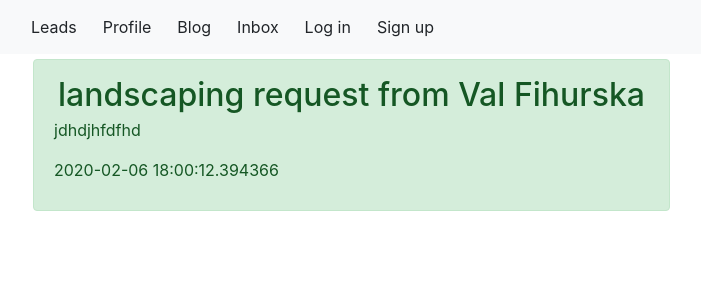
After one commit to erelin6613/flask-app, a Flask app: page /lead/14 in a window 1280 px wide. The commit adds this page. Shown: the top 300 px of the page, without its empty margins (52-753 px from the left). Run offline with Flask 2, Linux system fonts and the light colour scheme; data comes from the database, SQL or seed files in the repository; both versions use the stored data as it was after the commit; parts of the project's set-up code (start-up, migrations or seed data) failed here and were passed over; some libraries are stand-ins or nearby versions.

Commit message:
Update from 07-Feb-2020

```diff
--- a/app/routes.py
+++ b/app/routes.py
@@ -152,17 +152,13 @@ def service_request():
     return render_template('service-request.html', title='Find Pros', form=form, beta=beta)
 
 
-"""
-@app.route('/blog/<slug>')
-def blog(slug):
-	#post = posts
-	for post in posts:
-		if post.slug == slug:
-			return render_template('blog-post.html', title=post.name, post=post)
-		else:
-			post = None
 
-	if post == None:
-		flash('Oops, an error occured.')
+@app.route('/leads')
+def leads():
+    leads = ServiceRequest.query.order_by(ServiceRequest.creation_time.desc()).paginate(per_page=5)
+    return render_template('leads.html', leads=leads)
 
-"""
+@app.route('/lead/<int:lead_id>', methods=['GET', 'PUT'])
+def lead(lead_id):
+    lead = ServiceRequest.query.get_or_404(lead_id)
+    return render_template('lead.html', lead=lead)
--- a/app/templates/base.html
+++ b/app/templates/base.html
@@ -20,7 +20,7 @@
             <div class="container">
                 <div class="row">
                     <div class="col-xs-3">
-                        <a class="btn btn-block" href="{{ url_for('login') }}">Leads</a>
+                        <a class="btn btn-block" href="{{ url_for('leads') }}">Leads</a>
                     </div>
                     <div class="col-xs-3">
                         <a class="btn btn-block" href="{{ url_for('login') }}">Profile</a>
--- /dev/null
+++ b/app/templates/lead.html
@@ -0,0 +1,18 @@
+{% extends 'base.html' %}
+{% block body %}
+
+    <div class="container" style="padding-top:5px;">
+
+        <div class="row">
+            <div class="alert alert-success">
+                <h2 class="m-1">{{ lead.service }} request from {{ lead.first_name }} {{ lead.last_name }}</h2>
+                <p>{{ lead.add_info }}</p>
+                <span><p>{{ lead.creation_time }}</p></span>
+            </div>
+        </div>
+
+
+    </div>
+
+
+{% endblock body %}
```
Also changed, not shown: app/models.py (+6 -1 lines), app/templates/leads.html (added, +22 -0 lines), app/hirerush.db, app/static/profile_pictures/edd6035ee9593469.png (added).
